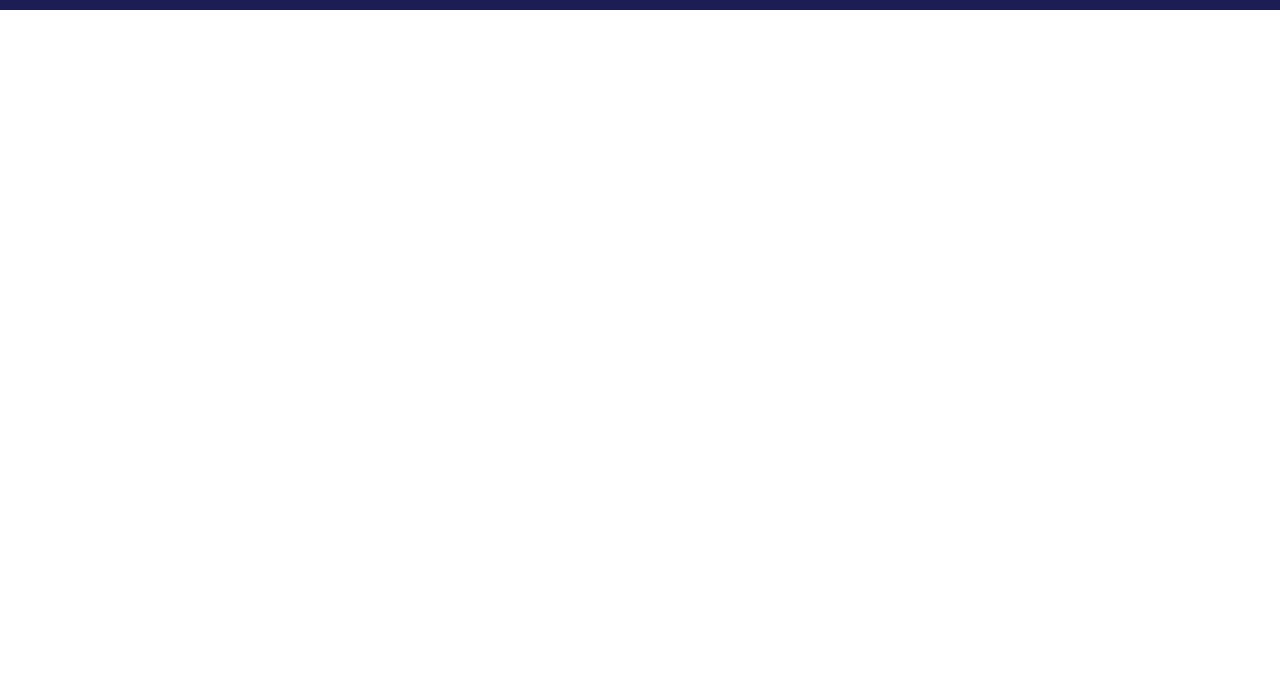
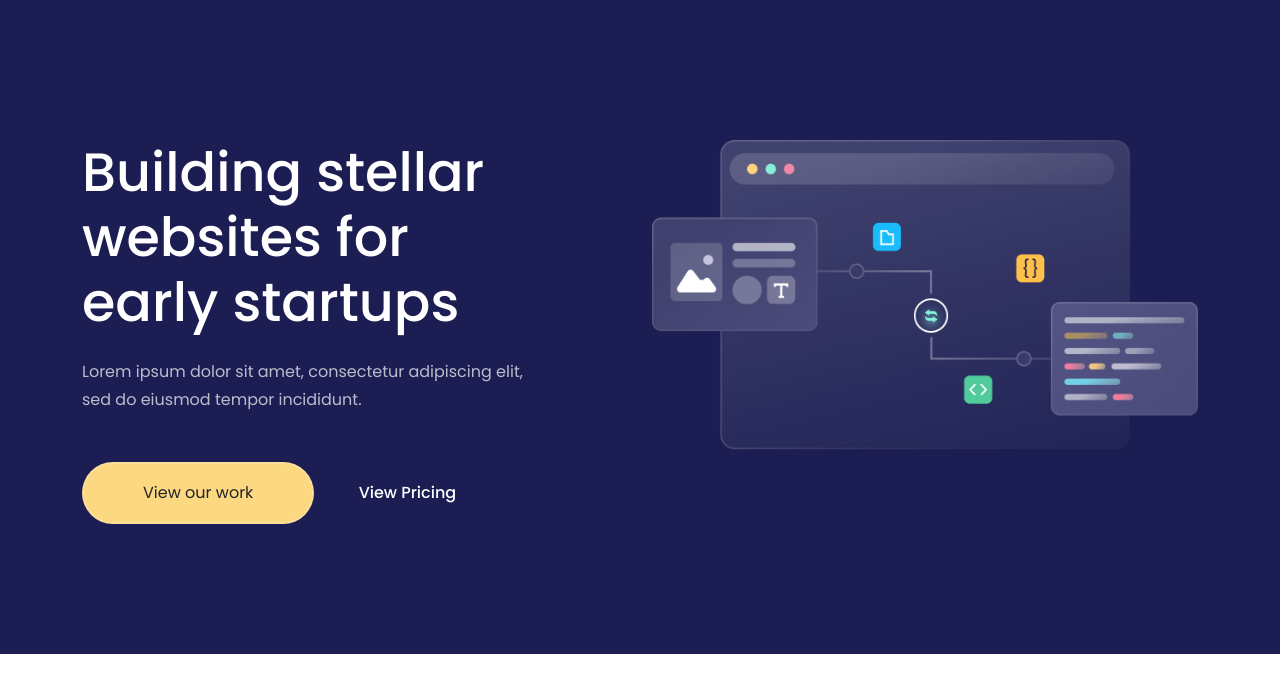
Before and after one commit to Md-Sakibul-Islam/Finsweet, a plain HTML site: page index.html in a window 1280 px wide. Shown: the part 82-774 px from the top of the page. Drawn offline with Linux system fonts and the light colour scheme.

Commit message:
banner section

```diff
--- a/css/style.css
+++ b/css/style.css
@@ -126,6 +126,7 @@ body {
 }
 
 .btn {
+    display: inline-block;
     border-radius: 41px;
     border: 2px solid rgba(244, 246, 252, 0.20);
     transition: 0.3s;
@@ -146,3 +147,49 @@ body {
 }
 
 /* ============== Header css end ================ */
+
+/* ============== Banner css start ================ */
+.banner-section {
+    padding: 130px 0;
+    background-color: var(--tint-blue);
+}
+
+.banner-body {}
+
+.banner-body .banner-title {
+    color: var(--white);
+}
+
+.banner-body .banner-text {
+    margin: 24px 0 48px 0;
+    color: var(--white);
+    font-style: normal;
+    line-height: 28px;
+    /* 175% */
+    opacity: 0.7;
+}
+
+.banner-body .action-btn {}
+
+.banner-body .action-btn .work-btn {
+    display: inline-block;
+    padding: 17px 59px;
+    background-color: var(--yellow);
+}
+
+.banner-body .action-btn .pricing-btn {
+    margin-left: 40px;
+    display: inline-block;
+    color: var(--white);
+    font-style: normal;
+    font-weight: 500;
+    line-height: 28px;
+}
+
+.banner-img {}
+
+.banner-img img {
+    width: 100%;
+}
+
+/* ============== Banner css end ================ */
--- a/index.html
+++ b/index.html
@@ -37,9 +37,8 @@
                     <!-- nav logo start -->
                     <a class="navbar-brand" href="#"><img src="images/logo.png" alt="logo"></a>
                     <!-- nav logo end -->
-                    <button class="navbar-toggler" type="button" data-bs-toggle="collapse"
-                        data-bs-target="#nav-id" aria-controls="nav-id"
-                        aria-expanded="false" aria-label="Toggle navigation">
+                    <button class="navbar-toggler" type="button" data-bs-toggle="collapse" data-bs-target="#nav-id"
+                        aria-controls="nav-id" aria-expanded="false" aria-label="Toggle navigation">
                         <span class="navbar-toggler-icon"></span>
                     </button>
                     <!-- nav bar item start  -->
@@ -77,6 +76,35 @@
 
     <!-- ======= header section end =======  -->
 
+    <!-- ======= banner section start =======  -->
+
+    <section class="banner-section">
+        <div class="container">
+            <div class="row">
+                <div class="col-lg-5 order-md-1 order-2">
+                    <div class="banner-body">
+                        <h1 class="banner-title">
+                            Building stellar websites for early startups
+                        </h1>
+                        <p class="banner-text">Lorem ipsum dolor sit amet, consectetur adipiscing elit, sed do eiusmod
+                            tempor incididunt.</p>
+                        <div class="action-btn">
+                            <a href="#" class="btn work-btn">View our work</a>
+                            <a href="#" class="pricing-btn">View Pricing</a> <span class="arrow-icon"> </span>
+                        </div>
+                    </div>
+                </div>
+                <div class="offset-lg-1 col-lg-6 order-md-2 order-1">
+                    <div class="banner-img">
+                        <img src="images/banner.png" alt="">
+                    </div>
+                </div>
+            </div>
+        </div>
+    </section>
+
+    <!-- ======= banner section end =======  -->
+
 
 
 
```
Also changed, not shown: images/banner.png (added).
